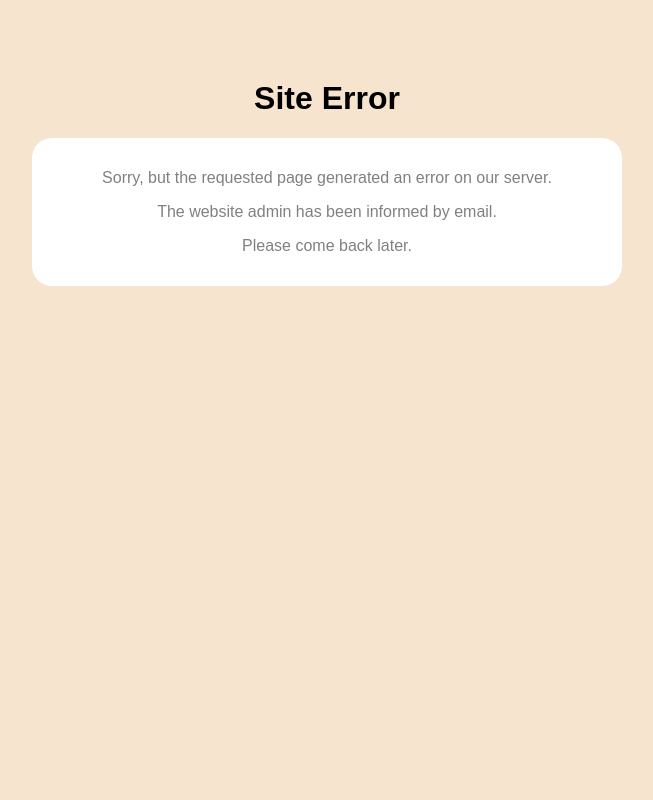
After one commit to typehorror/blog, a Django app: template templates/500.html in a window 1280 px wide. The commit adds this page. Shown: the whole page, without its empty margins (313-966 px from the left). Run offline with Django 3.2, Linux system fonts and the light colour scheme; the template is opened without the code that fills it, so the values that code supplies are empty; parts of the project's set-up code (start-up, migrations or seed data) failed here and were passed over; some libraries are stand-ins or nearby versions.

Commit message:
Add 404 and 500 pages

```diff
--- /dev/null
+++ b/templates/500.html
@@ -0,0 +1,35 @@
+<html>
+    <head>
+        <title>Site Error</title>
+        <style>
+            body {
+                text-align: center;
+                font-family: arial;
+                background-color: #f6e4ce;
+            }
+
+            .message{
+                background-color: white;
+                margin:auto;
+                -moz-border-radius: 20px;
+                -webkit-border-radius: 20px;
+                color: gray;
+                width: 35em;
+                padding: 15px;
+            }
+
+            h1{
+                margin-top:80px;
+            }
+
+        </style>
+    </head>
+    <body>
+        <h1 style=>Site Error</h1>
+        <div class="message">
+        <p>Sorry, but the requested page generated an error on our server.</p>
+        <p>The website admin has been informed by email.</p>
+        <p>Please come back  later.</p>
+        </div>
+    </body>
+</html>
--- a/templates/base.html
+++ b/templates/base.html
@@ -4,7 +4,7 @@
 
 <head>
 
-<title>Brice's Blog</title>
+<title>{% block title %}Brice's Blog{% endblock title %}</title>
 
 <meta http-equiv="content-type" content="application/xhtml+xml; charset=UTF-8" />
 <meta name="author" content="Erwin Aligam - styleshout.com" />
```
Also changed, not shown: templates/404.html (added, +12 -0 lines).
